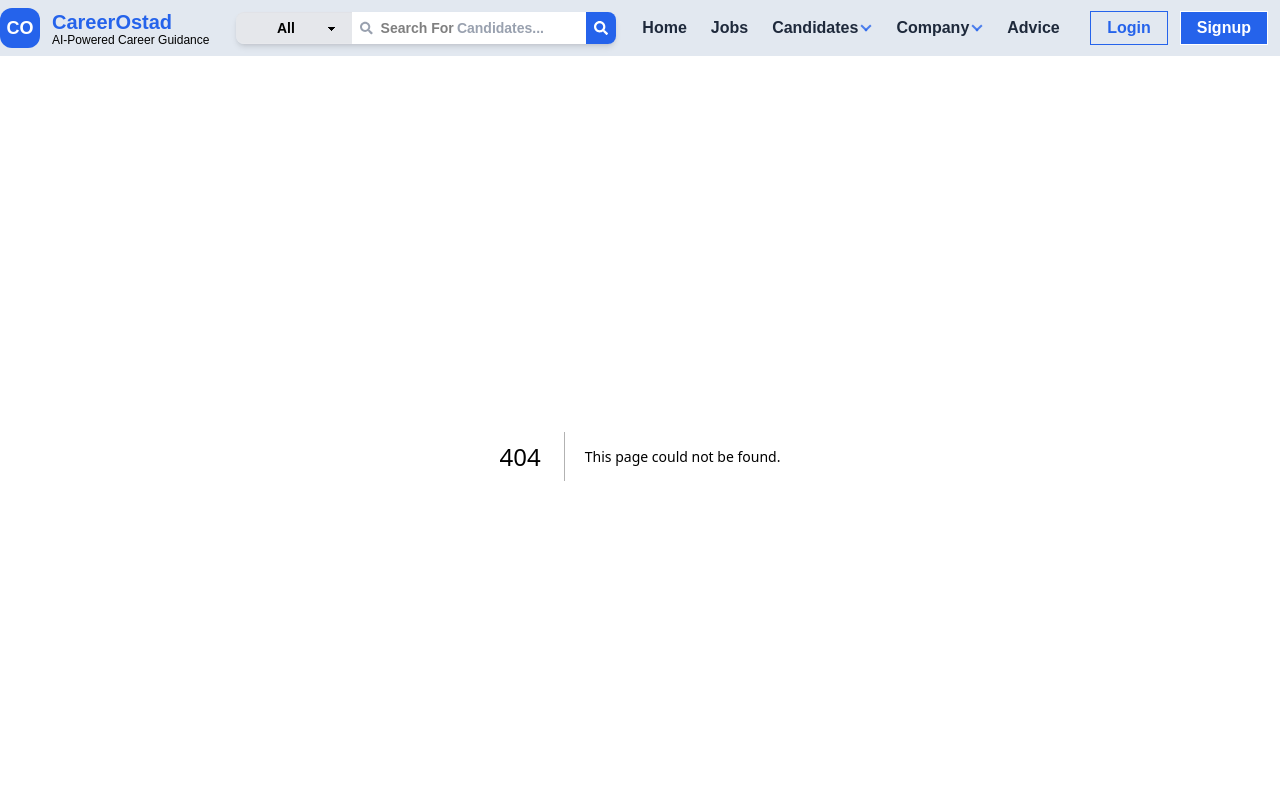
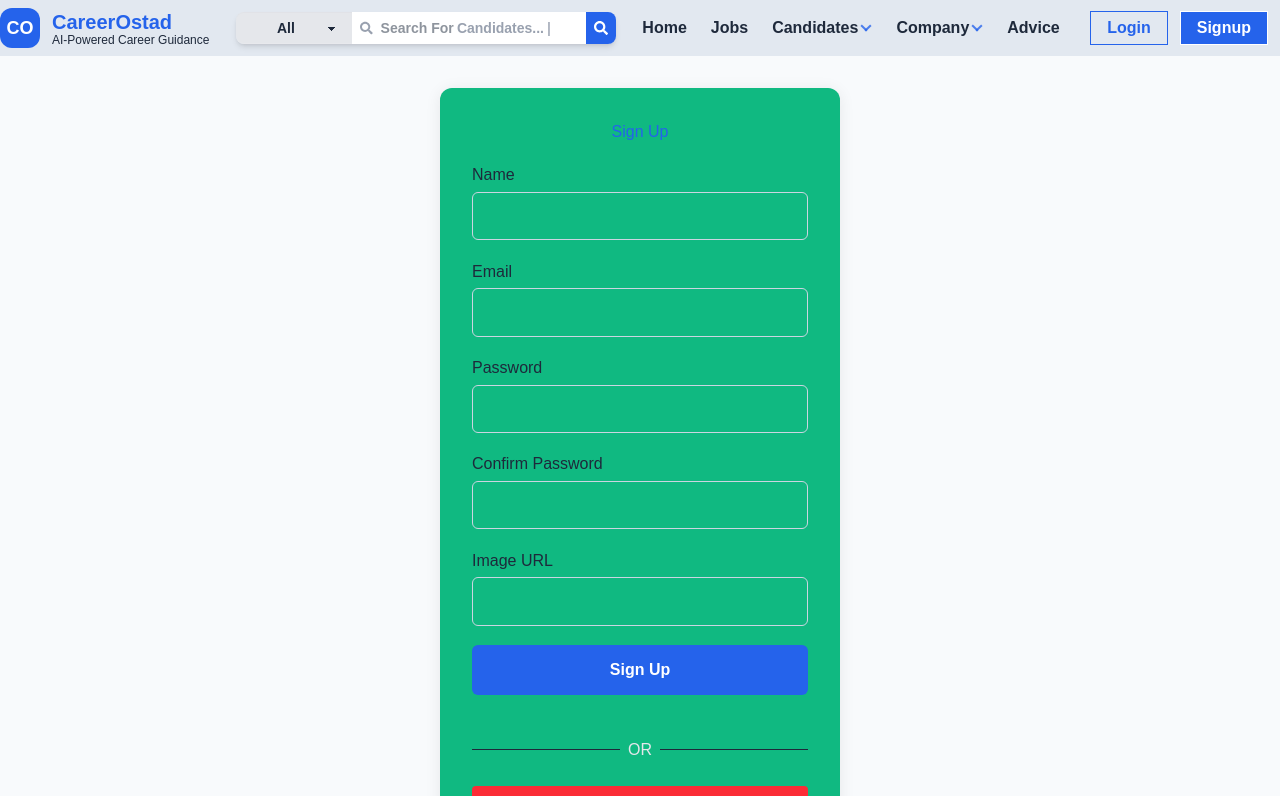
Before and after one commit to Foysal-Munsy/CareerOstad-AI-Job-Matching, a Next.js app: page /signup in a window 1280 px wide. Before the commit this address had no page. Shown: the top 796 px of the page. Built offline with nearby package versions, Linux system fonts and the light colour scheme.

Commit message:
[ADDED]:Signup Funcionality Partially

```diff
--- a/package.json
+++ b/package.json
@@ -10,6 +10,7 @@
   },
   "dependencies": {
     "lucide-react": "^0.544.0",
+    "mongodb": "^6.20.0",
     "next": "15.5.3",
     "react": "19.1.0",
     "react-countup": "^6.5.3",
--- /dev/null
+++ b/src/app/actions/auth/registerUser.js
@@ -0,0 +1,16 @@
+"use server"
+
+import dbConnect, { collectionNamesObj } from "@/lib/dbConnect";
+
+export const registerUser = async (form) => {
+    const userCollection = dbConnect(collectionNamesObj.userCollection);
+
+
+    // Validation
+    const user = await userCollection.findOne({email: form.email})
+
+    if(!user){
+        const result = await userCollection.insertOne(form);
+        return result;
+    }
+}
--- /dev/null
+++ b/src/app/login/components/LoginForm.jsx
@@ -0,0 +1,60 @@
+"use client"
+import React, { useState } from "react";
+import SocialLogin from "./SocialLogin";
+
+const LoginForm = () => {
+    const [email, setEmail] = useState("");
+    const [password, setPassword] = useState("");
+
+    const handleCredentialLogin = (e) => {
+        //e.preventDefault();
+        // Handle credential login logic here
+    };
+
+    const handleGoogleLogin = () => {
+        // Handle Google login logic here
+    };
+
+    const handleGithubLogin = () => {
+        // Handle Github login logic here
+    };
+
+    return (
+
+        <form className="space-y-4">
+            <div>
+                <label className="block text-sm font-medium mb-1">Email</label>
+                <input
+                    type="email"
+                    className="w-full px-3 py-2 border rounded focus:outline-none focus:ring focus:border-primary"
+                    value={email}
+                    onChange={(e) => setEmail(e.target.value)}
+                    required
+                    placeholder="Enter your email"
+                />
+            </div>
+            <div>
+                <label className="block text-sm font-medium mb-1">Password</label>
+                <input
+                    type="password"
+                    className="w-full px-3 py-2 border rounded focus:outline-none focus:ring focus:border-primary"
+                    value={password}
+                    onChange={(e) => setPassword(e.target.value)}
+                    required
+                    placeholder="Enter your password"
+                />
+            </div>
+            <button
+                type="submit"
+                name="action"
+                value="credential"
+                className="w-full bg-primary text-white py-2 rounded hover:bg-black transition font-semibold"
+            >
+                Login
+            </button>
+            <SocialLogin/>
+        </form>
+    );
+};
+
+export default LoginForm;
--- /dev/null
+++ b/src/app/login/components/SocialLogin.jsx
@@ -0,0 +1,37 @@
+import React from 'react';
+import { FaGoogle, FaGithub } from "react-icons/fa";
+
+
+const SocialLogin = () => {
+    return (
+        <div>
+            <div className="my-6 flex items-center">
+                <hr className="flex-grow border-t" />
+                <span className="mx-2 text-gray-200">OR</span>
+                <hr className="flex-grow border-t" />
+            </div>
+            <div className="flex flex-col gap-3">
+                <button
+                    type="submit"
+                    name="action"
+                    value="google"
+                    //onClick={handleGoogleLogin}
+                    className="flex items-center justify-center gap-2 bg-red-500 text-white py-2 rounded hover:bg-red-600 transition font-semibold"
+                >
+                    <FaGoogle /> Login with Google
+                </button>
+                <button
+                    type="submit"
+                    name="action"
+                    value="github"
+                    //onClick={handleGithubLogin}
+                    className="flex items-center justify-center gap-2 bg-gray-800 text-white py-2 rounded hover:bg-black transition font-semibold"
+                >
+                    <FaGithub /> Login with Github
+                </button>
+            </div>
+        </div>
+    );
+};
+
+export default SocialLogin;
--- /dev/null
+++ b/src/app/login/page.jsx
@@ -0,0 +1,19 @@
+import React from 'react';
+import LoginForm from './components/LoginForm';
+import dbConnect, { collectionNamesObj } from '@/lib/dbConnect';
+
+
+
+const page =  async () => {
+    const userCollection = dbConnect(collectionNamesObj.userCollection);
+    const data = await userCollection.find({}).toArray();
+console.log(data)
+    return (
+            <div className="max-w-md mx-auto bg-white rounded-lg shadow-lg p-8 mt-10">
+                  <h2 className="text-2xl font-bold mb-6 text-center text-primary">Login to CareerOstad</h2>
+            <LoginForm/>
+        </div>
+    );
+};
+
+export default page;
--- /dev/null
+++ b/src/app/signup/components/SignupForm.jsx
@@ -0,0 +1,158 @@
+"use client"
+import { registerUser } from "@/app/actions/auth/registerUser";
+import SocialLogin from "@/app/login/components/SocialLogin";
+import React, { useState } from "react";
+
+const SignupForm = () => {
+  const [form, setForm] = useState({
+    name: "",
+    email: "",
+    password: "",
+    confirmPassword: "",
+    imageUrl: "",
+  });
+
+  const handleChange = (e) => {
+    setForm({ ...form, [e.target.name]: e.target.value });
+  };
+
+  const handleSubmit = (e) => {
+    e.preventDefault();
+    const {name, email, password, confirmPassword, imageUrl} = form;
+    registerUser(form)
+    if (form.password !== form.confirmPassword) {
+      alert("Passwords do not match!");
+      return;
+    }
+    // // Handle signup logic here
+    // const form = e.target;
+    // const name = form.name.value;
+    // const email = form.email.value;
+    // const password = form.password.value;
+    // const password = form.password.value;
+  };
+
+  return (
+    <form
+      onSubmit={handleSubmit}
+      style={{
+        maxWidth: 400,
+        margin: "2rem auto",
+        padding: "2rem",
+        borderRadius: "12px",
+        background: "var(--color-secondary, #f5f7fa)",
+        boxShadow: "0 2px 16px rgba(0,0,0,0.08)",
+        display: "flex",
+        flexDirection: "column",
+        gap: "1.2rem",
+      }}
+    >
+      <h2 style={{ textAlign: "center", color: "var(--color-primary, #2b6cb0)" }}>
+        Sign Up
+      </h2>
+      <div style={{ display: "flex", flexDirection: "column", gap: "0.3rem" }}>
+        <label htmlFor="name" style={{ fontWeight: 500 }}>Name</label>
+        <input
+          id="name"
+          type="text"
+          name="name"
+          value={form.name}
+          onChange={handleChange}
+          required
+          style={{
+            padding: "0.7rem",
+            borderRadius: "6px",
+            border: "1px solid #cbd5e1",
+            fontSize: "1rem",
+          }}
+        />
+      </div>
+      <div style={{ display: "flex", flexDirection: "column", gap: "0.3rem" }}>
+        <label htmlFor="email" style={{ fontWeight: 500 }}>Email</label>
+        <input
+          id="email"
+          type="email"
+          name="email"
+          value={form.email}
+          onChange={handleChange}
+          required
+          style={{
+            padding: "0.7rem",
+            borderRadius: "6px",
+            border: "1px solid #cbd5e1",
+            fontSize: "1rem",
+          }}
+        />
+      </div>
+      <div style={{ display: "flex", flexDirection: "column", gap: "0.3rem" }}>
+        <label htmlFor="password" style={{ fontWeight: 500 }}>Password</label>
+        <input
+          id="password"
+          type="password"
+          name="password"
+          value={form.password}
+          onChange={handleChange}
+          required
+          style={{
+            padding: "0.7rem",
+            borderRadius: "6px",
+            border: "1px solid #cbd5e1",
+            fontSize: "1rem",
+          }}
+        />
+      </div>
+      <div style={{ display: "flex", flexDirection: "column", gap: "0.3rem" }}>
+        <label htmlFor="confirmPassword" style={{ fontWeight: 500 }}>Confirm Password</label>
+        <input
+          id="confirmPassword"
+          type="password"
+          name="confirmPassword"
+          value={form.confirmPassword}
+          onChange={handleChange}
+          required
+          style={{
+            padding: "0.7rem",
+            borderRadius: "6px",
+            border: "1px solid #cbd5e1",
+            fontSize: "1rem",
+          }}
+        />
+      </div>
+      <div style={{ display: "flex", flexDirection: "column", gap: "0.3rem" }}>
+        <label htmlFor="imageUrl" style={{ fontWeight: 500 }}>Image URL</label>
+        <input
+          id="imageUrl"
+          type="url"
+          name="imageUrl"
+          value={form.imageUrl}
+          onChange={handleChange}
+          style={{
+            padding: "0.7rem",
+            borderRadius: "6px",
+            border: "1px solid #cbd5e1",
+            fontSize: "1rem",
+          }}
+        />
+      </div>
+      <button
+        type="submit"
+        style={{
+          padding: "0.8rem",
+          borderRadius: "6px",
+          background: "var(--color-primary, #2b6cb0)",
+          color: "#fff",
+          fontWeight: 600,
+          fontSize: "1rem",
+          border: "none",
+          cursor: "pointer",
+          transition: "background 0.2s",
+        }}
+      >
+        Sign Up
+      </button>
+      <SocialLogin/>
+    </form>
+  );
+};
+
+export default SignupForm;
--- /dev/null
+++ b/src/app/signup/page.jsx
@@ -0,0 +1,9 @@
+import SignupForm from "./components/SignupForm";
+
+export default function SignupPage() {
+  return (
+    <div>
+      <SignupForm />
+    </div>
+  );
+}
--- /dev/null
+++ b/src/lib/dbConnect.js
@@ -0,0 +1,16 @@
+import { MongoClient, ServerApiVersion } from "mongodb"
+
+export const collectionNamesObj = {
+    userCollection: "sample-user"
+}
+export default function dbConnect(collectionName) {
+    const uri = process.env.MONGO_URI;
+    const client = new MongoClient(uri, {
+        serverApi: {
+            version: ServerApiVersion.v1,
+            strict: true,
+            deprecationErrors: true,
+        }
+    });
+    return client.db(process.env.DB_NAME).collection(collectionName);
+}
```
Also changed, not shown: src/app/page.js (line endings or trailing spaces), 1 other file (tests, documents, lock files or other folders).
